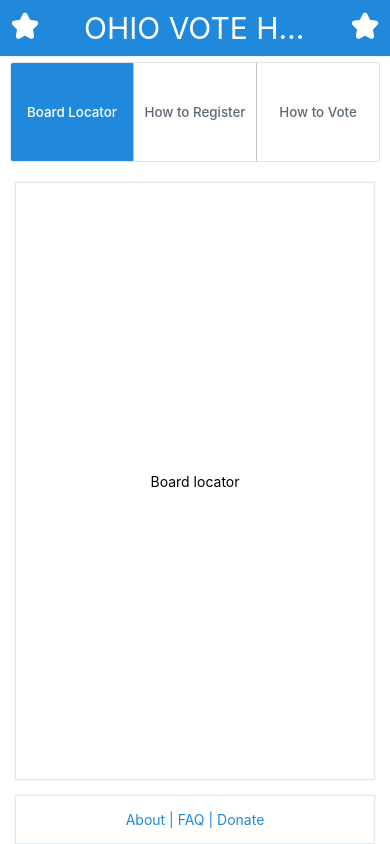
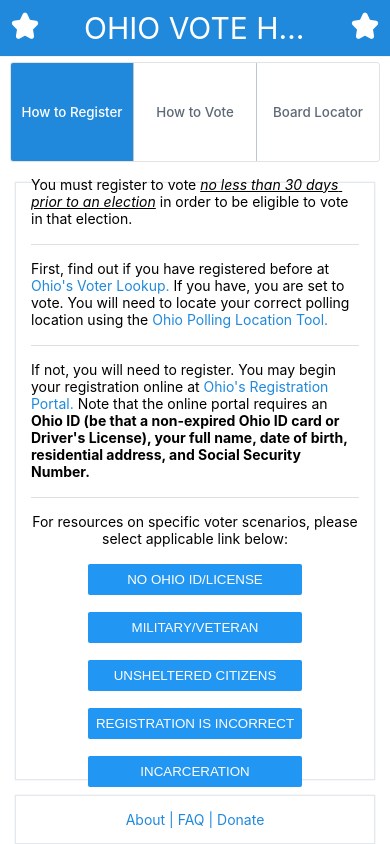
Before and after one commit to halented/native-practice, a React Native app: screen / in a window 390 px wide. Built offline with nearby package versions, Linux system fonts and the light colour scheme.

Commit message:
adds additional voter scenarios

```diff
--- a/App.js
+++ b/App.js
@@ -9,7 +9,7 @@ import Icon from 'react-native-vector-icons/AntDesign';
 import InfoCard from './InfoCard'
 
 
-const buttons = ["Board Locator", "How to Register", "How to Vote"]
+const buttons = ["How to Register", "How to Vote", "Board Locator"]
 
 const theme = {
   display: 'flex',
@@ -49,3 +49,4 @@ export default function App() {
     </SafeAreaProvider>
   );
 }
+// the middle pipes on about|faq|donate are blue will need to fix when those links are built out
--- a/InfoCard.js
+++ b/InfoCard.js
@@ -4,6 +4,7 @@ import { Text, StyleSheet} from 'react-native'
 import cards from './InfoCardComponents/import-consolidator'
 import HowToRegister from './InfoCardComponents/HowToRegister'
 import BoardLocator from './InfoCardComponents/BoardLocator'
+import HowToVote from './InfoCardComponents/HowToVote'
 
 const InfoCard = (props) => {
 
@@ -13,6 +14,8 @@ const InfoCard = (props) => {
                 return <HowToRegister />
             case "Board Locator":
                 return <BoardLocator />
+            case "How to Vote":
+                return <HowToVote />
             default:
                 return <Text>Make a Selection Above</Text>
         }
--- a/InfoCardComponents/HowToRegister.js
+++ b/InfoCardComponents/HowToRegister.js
@@ -4,6 +4,7 @@ import { Text, ScrollView, Linking, Button } from 'react-native'
 import OhioIDCard from './SpecificVoters/OhioIDCard'
 import MilitaryVoter from './SpecificVoters/MilitaryVoter'
 import UnshelteredVoter from './SpecificVoters/UnshelteredVoter'
+import RegistrationInfoIncorrect from './SpecificVoters/RegistrationInfoIncorrect'
 
 function HowToRegister() {
     const [showSpecific, setShowSpecific] = useState(false)
@@ -12,6 +13,9 @@ function HowToRegister() {
     const renderBasicInstructions = () => {
         return (
             <>
+                <Text>You must register to vote <Text style={{ color: "black", fontStyle: 'italic', textDecorationLine: 'underline' }}>no less than 30 days prior to an election</Text> in order to be eligible to vote in that election. </Text>
+                <Text>{" "}</Text>
+                <Card.Divider />
                 <Text>First, find out if you have registered before at
                     <Text style={{ color: 'rgb(32, 137, 220)' }}
                         onPress={() => Linking.openURL('https://voterlookup.ohiosos.gov/voterlookup.aspx')}>
@@ -30,7 +34,7 @@ function HowToRegister() {
                         onPress={() => Linking.openURL('https://olvr.ohiosos.gov/')}>
                         {" "}Ohio's Registration Portal.
                     </Text>
-                    {" "}Note that the online portal requires an
+                    {" "}Note that the online portal requires an{" "}
                     <Text style={{ fontWeight: 'bold' }}>Ohio ID (be that a non-expired Ohio ID card or Driver's License), your full name, date of birth, residential address, and Social Security Number.</Text>
                 </Text>
                 <Text>{" "}</Text>
@@ -52,6 +56,8 @@ function HowToRegister() {
                 return <MilitaryVoter goBack={goBack} />
             case "unsheltered":
                 return <UnshelteredVoter goBack={goBack} />
+            case "registration":
+                return <RegistrationInfoIncorrect goBack={goBack}/>
             default:
                 return buttons()
         }
@@ -85,6 +91,20 @@ function HowToRegister() {
                         setShowSpecific(true)
                         setScenario("unsheltered")
                     }} />
+                <Text>{" "}</Text>
+                <Button
+                    title="Registration is Incorrect"
+                    onPress={() => {
+                        setShowSpecific(true)
+                        setScenario("registration")
+                    }} />
+                <Text>{" "}</Text>
+                <Button
+                    title="Incarceration"
+                    onPress={() => {
+                        setShowSpecific(true)
+                        setScenario("registration")
+                    }} />
             </ScrollView>
         )
     }
--- a/InfoCardComponents/SpecificVoters/OhioIDCard.js
+++ b/InfoCardComponents/SpecificVoters/RegistrationInfoIncorrect.js
@@ -1,14 +1,14 @@
 import React from 'react'
 import { Text, Button, ScrollView } from 'react-native'
 
-function OhioIDCard(props) {
+function RegistrationInfoIncorrect() {
     return (
         <ScrollView>
-            <Text>Licensing Info</Text>
+            <Text>How to Correct Registration Info</Text>
             <Text>{" "}</Text>
-            <Button title='Go Back' onPress={props.goBack}/>
+            <Button title='Go Back' onPress={props.goBack} />
         </ScrollView>
     )
 }
 
-export default OhioIDCard
+export default RegistrationInfoIncorrect
```
Also changed, not shown: InfoCardComponents/SpecificVoters/UnshelteredVoter.js (+6 -6 lines). Lines whose indentation alone changed are shown as unchanged.
